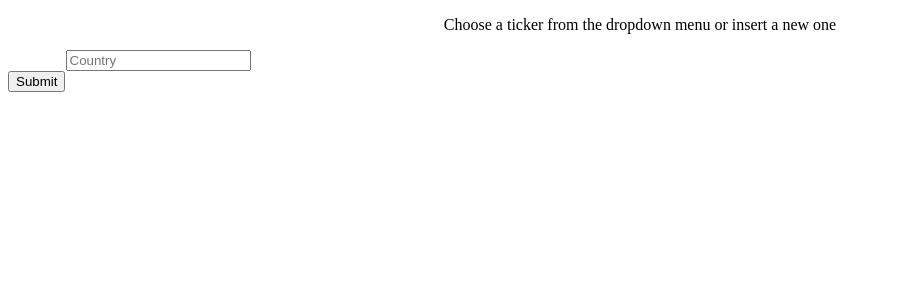
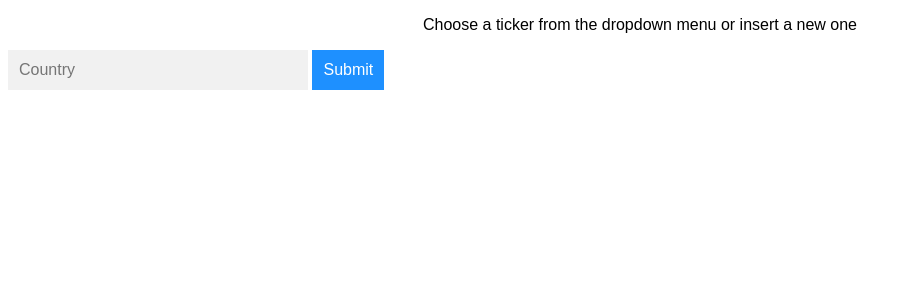
Before and after one commit to datapractitioner/Python-repo, a FastAPI app: template Projects/StockWatcher/templates/index.html in a window 1280 px wide. Shown: the top 300 px of the page, without its empty margins (0-912 px from the left). Run offline with FastAPI, Linux system fonts and the light colour scheme; the template is opened without the code that fills it, so the values that code supplies are empty.

Commit message:
Update style.css
Added relative style

```diff
--- a/Projects/StockWatcher/static/style.css
+++ b/Projects/StockWatcher/static/style.css
@@ -5,3 +5,53 @@ p {
 div {
     text-align : center;
 }
+
+* { box-sizing: border-box; }
+body {
+  font: 16px Arial;
+}
+.autocomplete {
+  /*the container must be positioned relative:*/
+  position: relative;
+  display: inline-block;
+}
+input {
+  border: 1px solid transparent;
+  background-color: #f1f1f1;
+  padding: 10px;
+  font-size: 16px;
+}
+input[type=text] {
+  background-color: #f1f1f1;
+  width: 100%;
+}
+input[type=submit] {
+  background-color: DodgerBlue;
+  color: #fff;
+}
+.autocomplete-items {
+  position: absolute;
+  border: 1px solid #d4d4d4;
+  border-bottom: none;
+  border-top: none;
+  z-index: 99;
+  /*position the autocomplete items to be the same width as the container:*/
+  top: 100%;
+  left: 0;
+  right: 0;
+}
+.autocomplete-items div {
+  padding: 10px;
+  cursor: pointer;
+  background-color: #fff;
+  border-bottom: 1px solid #d4d4d4;
+}
+.autocomplete-items div:hover {
+  /*when hovering an item:*/
+  background-color: #e9e9e9;
+}
+.autocomplete-active {
+  /*when navigating through the items using the arrow keys:*/
+  background-color: DodgerBlue !important;
+  color: #ffffff;
+}
```
